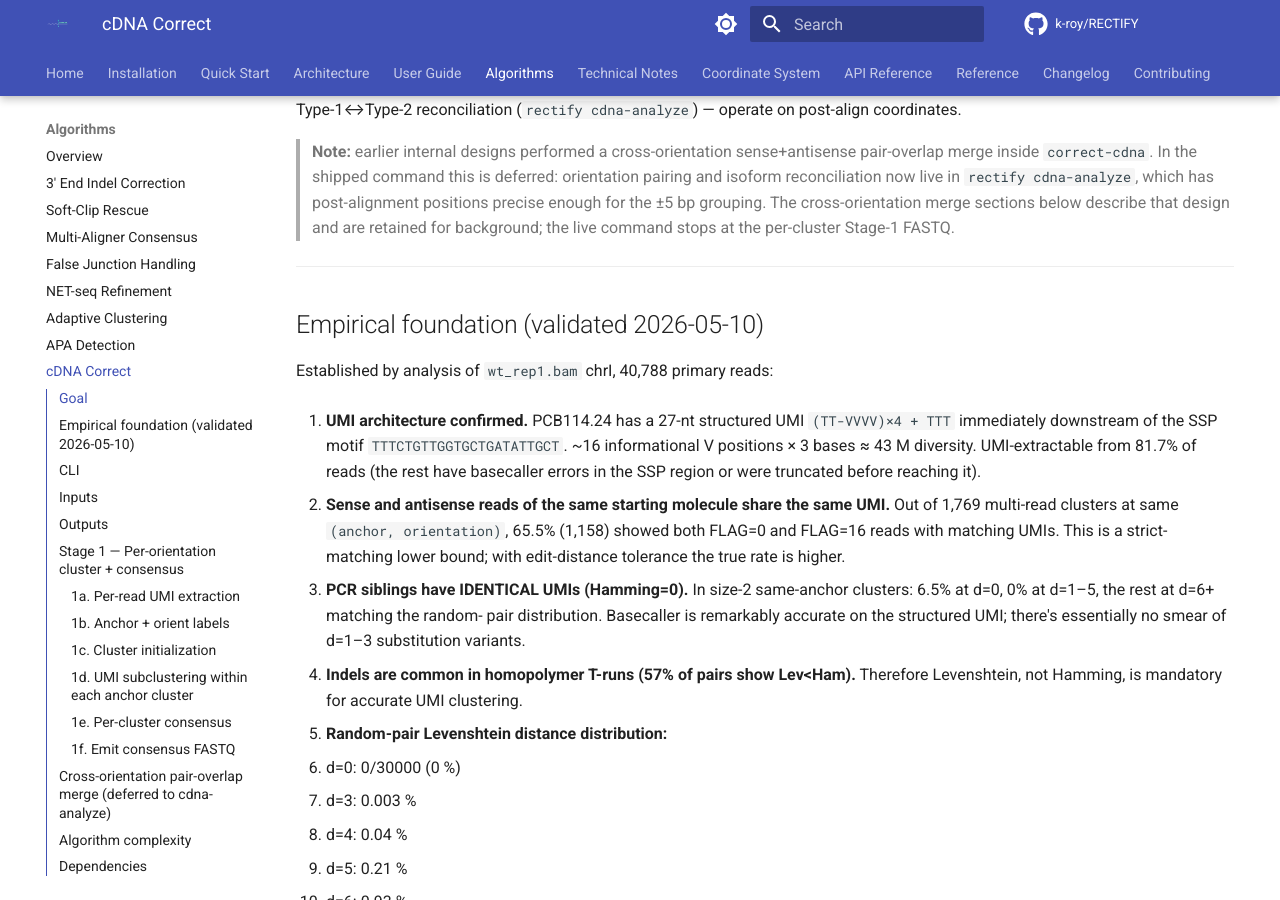
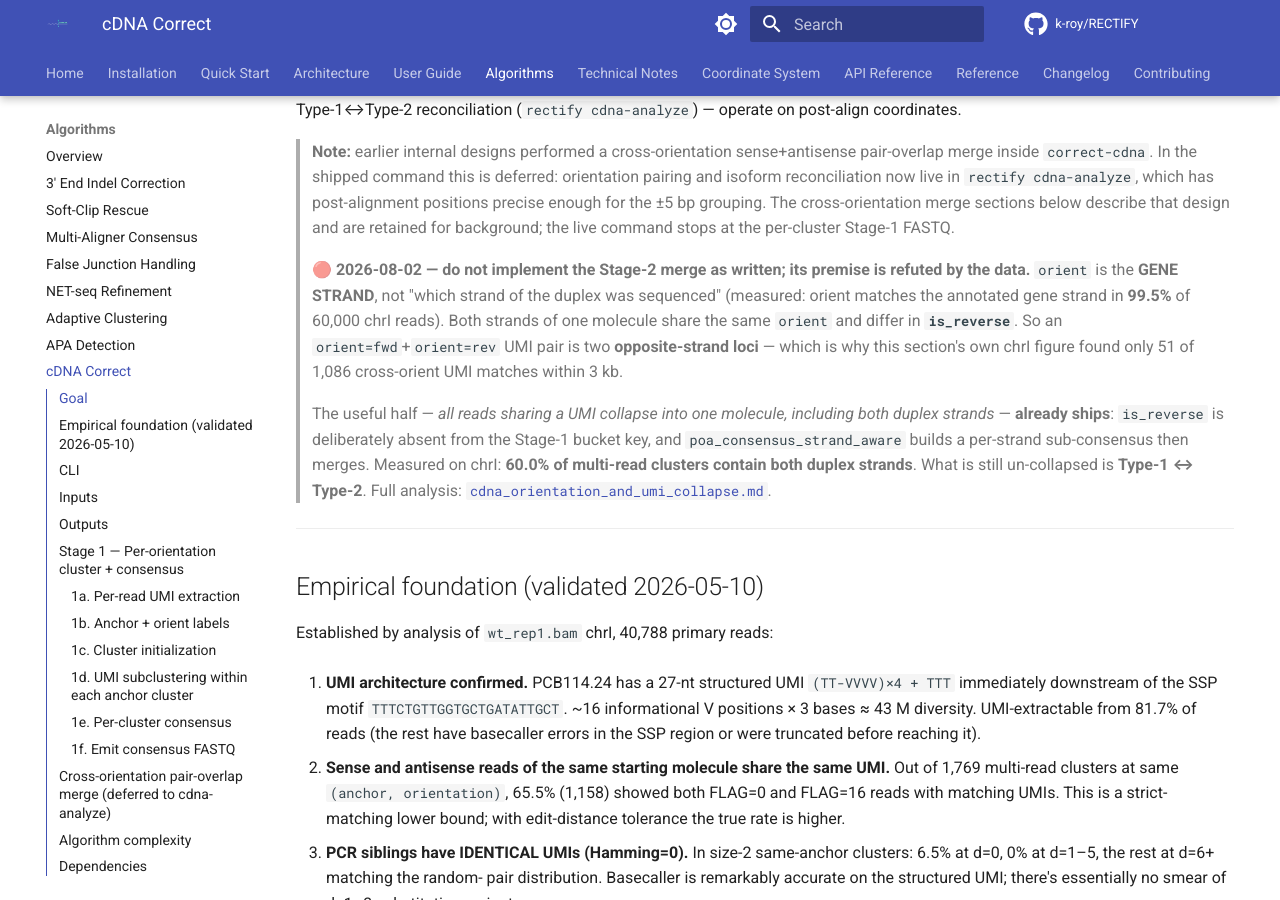
Before and after one commit to k-roy/RECTIFY, an MkDocs documentation site: the page built from docs/algorithms/cdna_correct.md, in a window 1280 px wide and 900 px high, scrolled down 963 px. Built offline with MkDocs 1.6.1 and Material for MkDocs 9.7.7, drawn with Linux system fonts in a browser that asks for light colours; comment, search, counter and statistics services are not loaded; the version menu is left out.

Commit message:
docs(cdna): orientation + UMI-collapse design note; correct the Stage-2 premise
`orient` is the GENE STRAND, not which duplex strand was sequenced. Measured on
WT_BY4742_rep1 align1 chrI (60,000 reads through the real extract_read_info, CDS
gene model): orient matches the annotated gene strand in 99.5% of reads, and both
is_reverse values are well populated WITHIN a single orient (fwd: 34,025 fwd-aligned
vs 18,490 rev-aligned).

Consequence: the deferred Stage-2 "cross-orientation sense+antisense pair-overlap
merge" would pair two OPPOSITE-STRAND loci, not the two strands of one molecule.
That is consistent with its own chrI note -- only 51 of 1,086 cross-orient UMI
matches spanned <=3 kb; the other 1,035 were random collisions.

The useful half already ships: `is_reverse` is absent from the Stage-1 bucket key,
so both duplex strands UMI-cluster together and poa_consensus_strand_aware merges
per-strand sub-consensuses. Measured: 60.0% of multi-read chrI clusters contain
both strands. The genuinely un-collapsed axis is read_type (Type-1 vs Type-2),
which is the truncation product and needs a positional merge with a measured
false-merge control -- not a UMI join, since Type-2 has no UMI.

The new note also records: Path A vs Path B; the pore-truncation asymmetry between
duplex strands and why reorientation must retain XO if ever adopted; the analysed-
but-not-adopted reorientation change (no-op for mapping, real simplification for the
tail detectors, five consumers to migrate); Path B's remaining 5' trim asymmetry;
and the SGD `gene`-vs-`CDS` trap.

Co-Authored-By: Claude Opus 5 (1M context) <noreply@anthropic.com>
Claude-Session: https://claude.ai/code/session_01CeMgqg1J2hBdgxEXeapHr1

```diff
--- a/docs/algorithms/cdna_correct.md
+++ b/docs/algorithms/cdna_correct.md
@@ -35,6 +35,21 @@ reconciliation (`rectify cdna-analyze`) — operate on post-align coordinates.
 > enough for the ±5 bp grouping. The cross-orientation merge sections below
 > describe that design and are retained for background; the live command stops
 > at the per-cluster Stage-1 FASTQ.
+>
+> 🔴 **2026-08-02 — do not implement the Stage-2 merge as written; its premise is
+> refuted by the data.** `orient` is the **GENE STRAND**, not "which strand of the
+> duplex was sequenced" (measured: orient matches the annotated gene strand in
+> **99.5%** of 60,000 chrI reads). Both strands of one molecule share the same
+> `orient` and differ in **`is_reverse`**. So an `orient=fwd`+`orient=rev` UMI pair
+> is two **opposite-strand loci** — which is why this section's own chrI figure
+> found only 51 of 1,086 cross-orient UMI matches within 3 kb.
+>
+> The useful half — *all reads sharing a UMI collapse into one molecule, including
+> both duplex strands* — **already ships**: `is_reverse` is deliberately absent from
+> the Stage-1 bucket key, and `poa_consensus_strand_aware` builds a per-strand
+> sub-consensus then merges. Measured on chrI: **60.0% of multi-read clusters
+> contain both duplex strands**. What is still un-collapsed is **Type-1 ↔ Type-2**.
+> Full analysis: [`cdna_orientation_and_umi_collapse.md`](cdna_orientation_and_umi_collapse.md).
 
 ---
 
```
Also changed, not shown: docs/algorithms/cdna_orientation_and_umi_collapse.md (added, +164 -0 lines).
